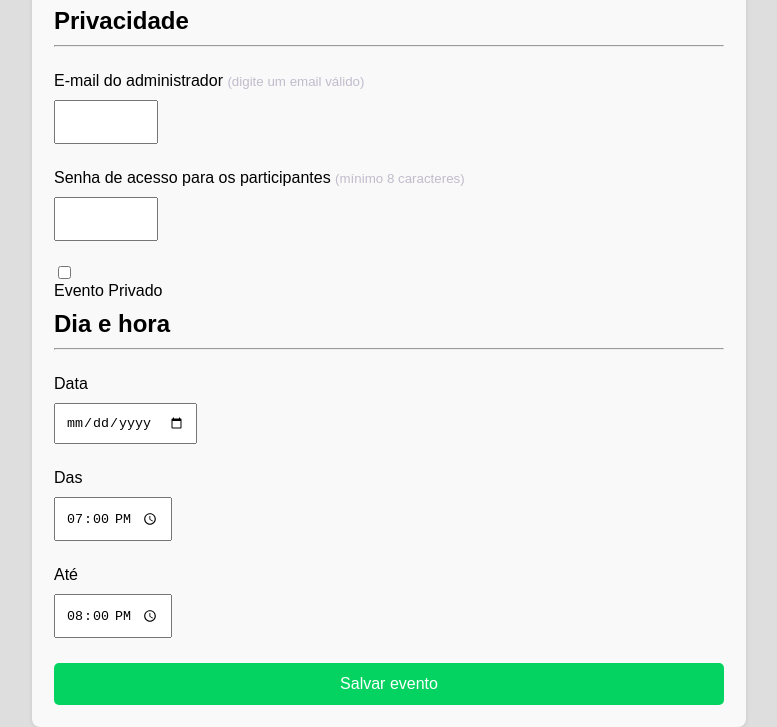
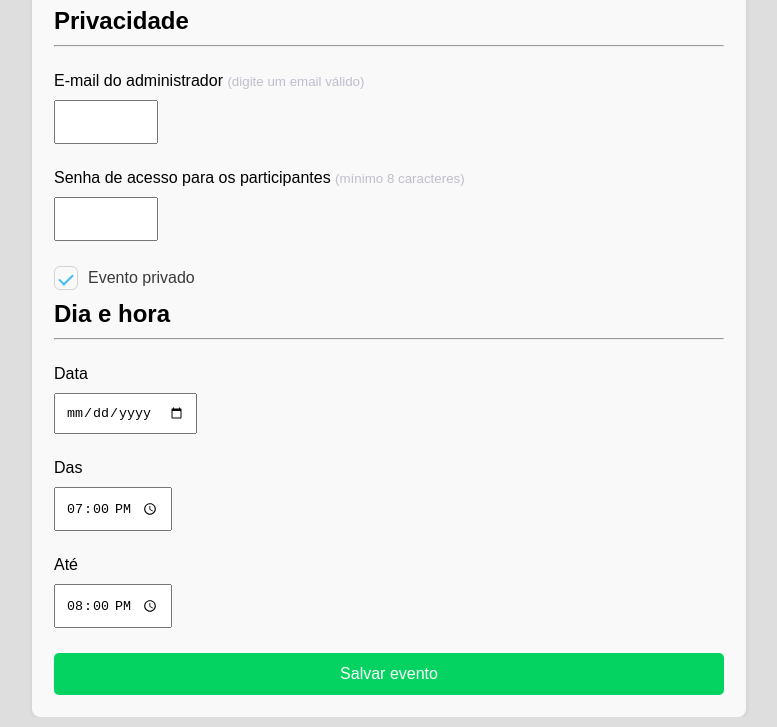
Before and after one commit to Katrisbug/cadastro-de-evento, a plain HTML site: page index.html in a window 1280 px wide. Shown: the part 776-1503 px from the top of the page, without its empty margins (288-1065 px from the left). Drawn offline with Linux system fonts and the light colour scheme.

Commit message:
checkbox e seu estilo

```diff
--- a/css/style.css
+++ b/css/style.css
@@ -91,3 +91,53 @@ select {
     border: 1px solid #d3d3d3;
     border-radius: 8px;
 }
+
+.checkbox-container {
+  display: flex;
+  align-items: center;
+  font-family: "Poppins", sans-serif;
+  font-size: 16px;
+  color: #3a3a3a;
+  cursor: pointer;
+  user-select: none;
+}
+
+/* Esconde o checkbox padrão */
+.checkbox-container input {
+  display: none;
+}
+
+/* Cria o quadradinho */
+.checkmark {
+  width: 22px;
+  height: 22px;
+  border-radius: 6px;
+  border: 1.5px solid #d1d1d1;
+  display: flex;
+  align-items: center;
+  justify-content: center;
+  margin-right: 10px;
+  transition: all 0.3s ease;
+}
+
+/* Efeito quando marcado */
+.checkbox-container input:checked + .checkmark {
+  border:1.5px solid #d3d3d3;
+  background-color: transparent;
+}
+
+/* Cria o “✔” */
+.checkbox-container .checkmark::after {
+  content: "";
+  width: 6px;
+  height: 12px;
+  border: solid #45bdf0;
+  border-width: 0 2px 2px 0;
+  transform: rotate(45deg);
+  display: none;
+}
+
+/* Mostra o “✔” quando marcado */
+.checkbox-container input:checked + .checkmark::after {
+  display: block;
+}
--- a/index.html
+++ b/index.html
@@ -68,8 +68,10 @@
             minlength="8" maxlength="8"
             style="width: 12%; height:20px; font-size:10px;">
 
-            <label>
-                <input type="checkbox" name="eventoprivado" value="eventoprivado"> Evento Privado
+            <label class="checkbox-container">
+                <input type="checkbox" checked>
+                <span class="checkmark"></span>
+                Evento privado
             </label>
         </form>
 
```
